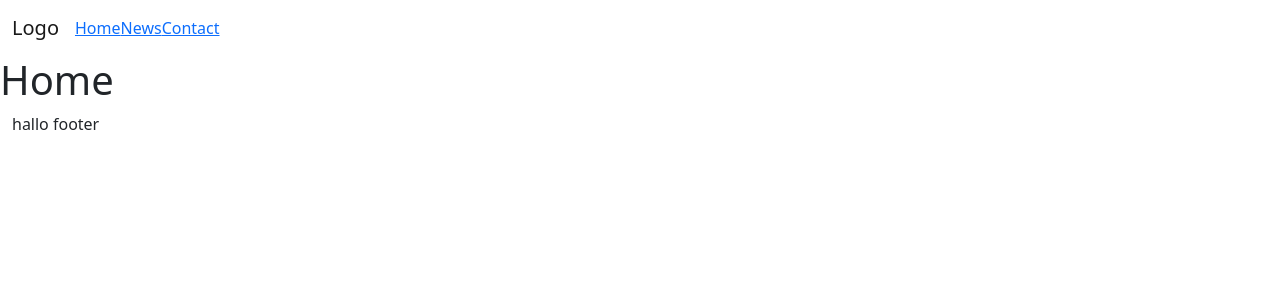
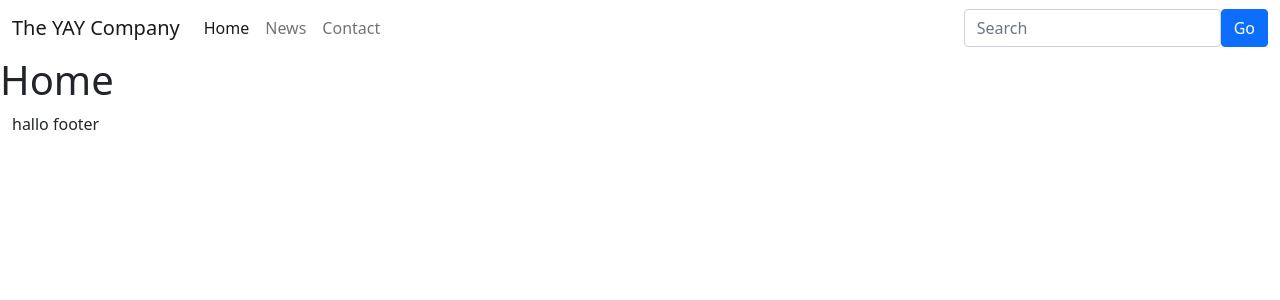
Before and after one commit to Noroff-FEU-Assignments/css-frameworks-ca-MarieLowzowMorland, a React (Create React App) app: page / in a window 1280 px wide. Shown: the top 300 px of the page. Built offline with nearby package versions, Linux system fonts and the light colour scheme; the HTML template or start-up script is replaced by a standard one.

Commit message:
Nav-structure complete

```diff
--- a/src/components/common/Header.jsx
+++ b/src/components/common/Header.jsx
@@ -1,10 +1,16 @@
 import { NavLink } from 'react-router-dom';
 import Nav from "react-bootstrap/Nav";
+import Form from "react-bootstrap/Form";
+import FormControl from 'react-bootstrap/FormControl';
+import FormGroup from 'react-bootstrap/FormGroup';
+import FormLabel from 'react-bootstrap/FormLabel';
 import Container from "react-bootstrap/Container";
+import NavItem from 'react-bootstrap/NavItem';
 import Navbar from "react-bootstrap/Navbar";
 import NavbarBrand from "react-bootstrap/NavbarBrand";
 import NavbarToggle from 'react-bootstrap/NavbarToggle';
 import NavbarCollapse from 'react-bootstrap/NavbarCollapse';
+import Button from "react-bootstrap/Button";
 
 export const pages = {
     HOME: {
@@ -28,23 +34,32 @@ function Link(props) {
     const { name, path, exact} = props.page;
 
     return (
-        <NavLink exact={exact} to={path} activeClassName="active">{name}</NavLink>
+        <NavItem as="li">
+            <NavLink exact={exact} to={path} activeClassName="active" className="nav-link">{name}</NavLink>
+        </NavItem>
     );
 }
 
 function Header() {
     return (
         <header>
-            <Navbar expand="lg">
+            <Navbar expand="md">
                 <Container fluid>
-                    <NavbarBrand href="/">Logo</NavbarBrand>
+                    <NavbarBrand href="/">The YAY Company</NavbarBrand>
                     <NavbarToggle aria-controls="basic-navbar-nav"/>
                     <NavbarCollapse id="basic-navbar-nav">
-                        <Nav className="mr-auto">
+                        <Nav as="ul" className="me-auto">
                             <Link page={pages.HOME}/>
                             <Link page={pages.NEWS}/>
                             <Link page={pages.CONTACT}/>
                         </Nav>
+                        <Form className="d-flex">
+                            <FormGroup controlId="nav-search">
+                                <FormLabel visuallyHidden>Search</FormLabel>
+                                <FormControl type="text" placeholder="Search"/>
+                            </FormGroup>
+                            <Button type="submit">Go</Button>
+                        </Form>
                     </NavbarCollapse>
                 </Container>
             </Navbar>
```
